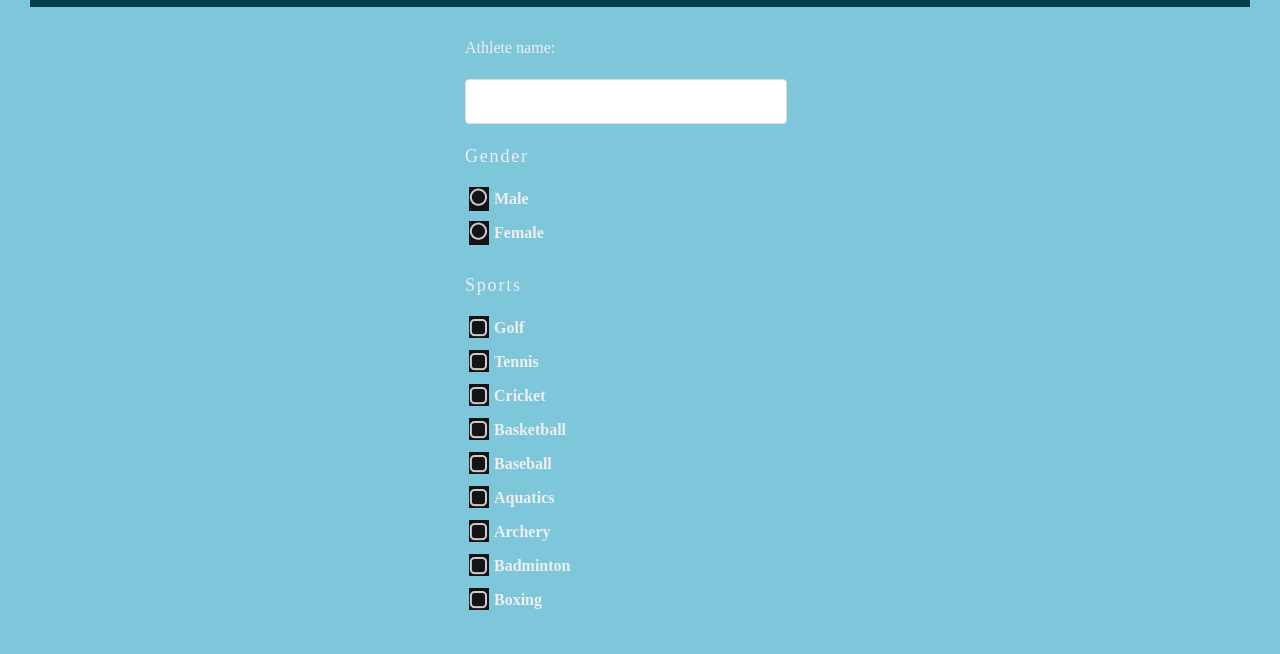
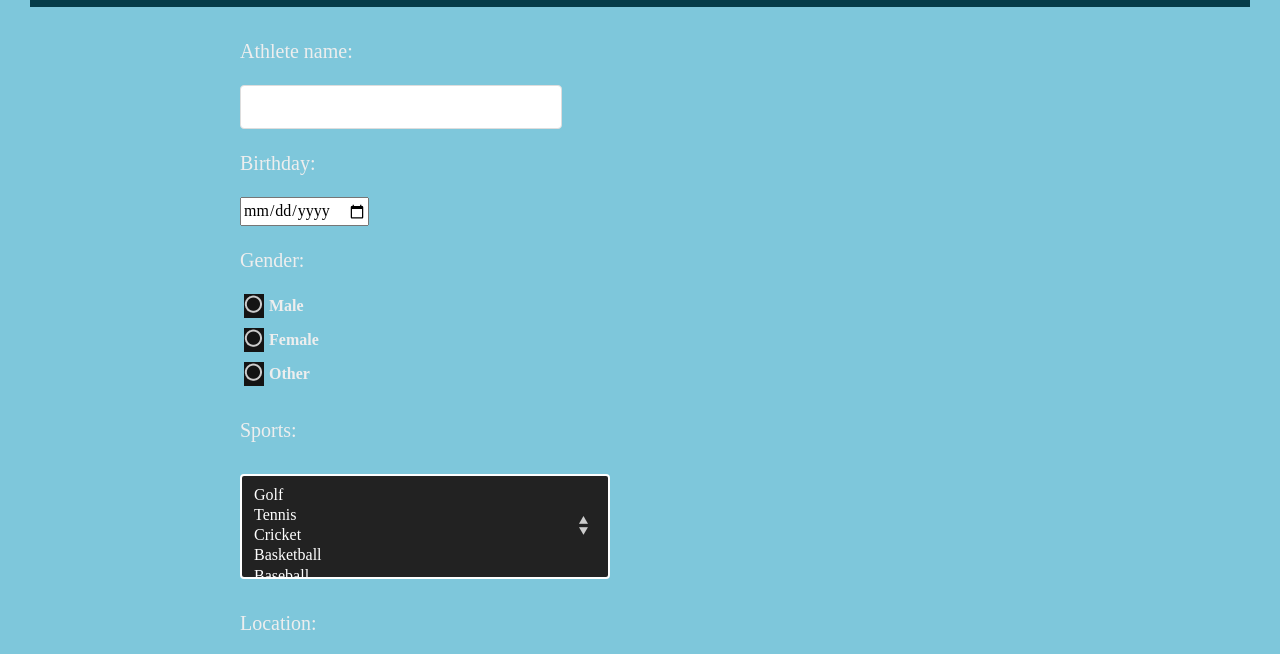
Before and after one commit to chiragcj96/Athlete-Data-Aggregation, a website: page app/index.html in a window 1280 px wide. Shown: the part 83-737 px from the top of the page. Drawn offline with nearby package versions, Linux system fonts and the light colour scheme.

Commit message:
Index and style sheet updated

```diff
--- a/app/app.css
+++ b/app/app.css
@@ -1,6 +1,6 @@
 /* app css stylesheet */
 body{
-  background: #141414;
+  background: #faf8f8;
   margin: 0;
   font-family: Arial, Helvetica, sans-serif;
 }
@@ -22,8 +22,8 @@ form{
 }
 
 form p{
-  font-size: 18px;
-  letter-spacing: 0.1em;
+  font-size: 20px;
+  letter-spacing: 0.0em;
 }
 /* 1 - BASE FORM STYLES */
 input[type="radio"]{
@@ -31,7 +31,7 @@ input[type="radio"]{
   width: 0;
   margin: 0;
 }
-label[for="male"], label[for="female"]{
+label[for="male"], label[for="female"], label[for="other"]{
   margin-bottom: 10px;
   display: inline-block;
   padding-left: 25px;
@@ -119,7 +119,7 @@ select{
   color: #fff;
   border-radius: 4px;
   border: 2px solid #fff;
-  width: 280px;
+  width: 370px;
 }
 input[type="submit"]{
   background: #b61111;
@@ -217,7 +217,7 @@ label{
   text-align: center;
 }
 form{
-  max-width: 350px;
+  max-width: 800px;
   margin: 30px auto;
 }
 input[type="submit"]{
--- a/app/index.html
+++ b/app/index.html
@@ -21,58 +21,127 @@
     <form>
       <!-- **** BASIC INFO **** -->
       <!-- Name -->
-      Athlete name:<input type="text" name="athletename">
+      <p>Athlete name:</p> <input type="text" name="athletename">
 
       <!-- Date of Birth -->
-      <p>Gender</p>
+      <p>Birthday:</p>
+      <input type="date" name="bday" />
+
+      <p>Gender:</p>
       <input type="radio" id="male" name="gender" />
       <label for="male">Male</label><br/>
       <input type="radio" id="female" name="gender" />
-      <label for="female">Female</label>
+      <label for="female">Female</label><br/>
+      <input type="radio" id="other" name="gender" />
+      <label for="other">Other</label>
 
       <!-- Sports -->
-      <p>Sports</p>
-      <input type="checkbox" id="golf" />
-      <label for="golf">Golf</label><br/>
-      <input type="checkbox" id="tennis" />
-      <label for="tennis">Tennis</label><br/>
-      <input type="checkbox" id="cricket" />
-      <label for="cricket">Cricket</label><br/>
-      <input type="checkbox" id="basketball" />
-      <label for="basketball">Basketball</label><br/>
-      <input type="checkbox" id="baseball" />
-      <label for="baseball">Baseball</label><br/>
-      <input type="checkbox" id="aquatics" />
-      <label for="aquatics">Aquatics</label><br/>
-      <input type="checkbox" id="archery" />
-      <label for="archery">Archery</label><br/>
-      <input type="checkbox" id="badminton" />
-      <label for="badminton">Badminton</label><br/>
-      <input type="checkbox" id="boxing" />
-      <label for="boxing">Boxing</label><br/>
+      <p>Sports:</p>
+      <select name="sports" multiple>
+        <option value="golf">Golf</option>
+        <option value="tennis">Tennis</option>
+        <option value="cricket">Cricket</option>
+        <option value="basketball">Basketball</option>
+        <option value="baseball">Baseball</option>
+        <option value="americanfootball">American Football</option>
+        <option value="aquatics">Aquatics</option>
+        <option value="archery">Archery</option>
+        <option value="automobileracing">Automobile Racing</option>
+        <option value="badminton">Badminton</option>
+        <option value="beachvolleyball">Beach Volleyball</option>
+        <option value="bobsleigh">Bobsleigh</option>
+        <option value="bodybuilding">Body Building</option>
+        <option value="boxing">Boxing</option>
+        <option value="crosscountryrunning">Cross Country Running</option>
+        <option value="crosscountryskiing">Cross Country Skiing</option>
+        <option value="curling">Curling</option>
+        <option value="cycling">Cycling</option>
+        <option value="darts">Darts</option>
+        <option value="decathlon">Decathlon</option>
+        <option value="downhillskiing">Down Hill Skiing</option>
+        <option value="equestrianism">Equestrianism</option>
+        <option value="eSports">eSports</option>
+        <option value="fencing">Fencing</option>
+        <option value="fieldhockey">Field Hockey</option>
+        <option value="figureskating">Figure Skating</option>
+        <option value="gymnastics">Gymnastics</option>
+        <option value="icehockey">Ice Hockey</option>
+        <option value="martialarts">Martial Arts</option>
+        <option value="mixedmartialarts">Mixed Martial Arts</option>
+        <option value="modernpentathlon">Modern Pentathlon</option>
+        <option value="motorcycleracing">Motorcycle Racing</option>
+        <option value="netball">Netball</option>
+        <option value="polo">Polo</option>
+        <option value="racquetball">Racquetball</option>
+        <option value="rowing">Rowing</option>
+        <option value="rugby">Rugby</option>
+        <option value="sailing">Sailing</option>
+        <option value="softball">Softball</option>
+        <option value="shooting">Shooting</option>
+        <option value="skateboarding">Skateboarding</option>
+        <option value="skeetshooting">Skeet Shooting</option>
+        <option value="skeleton">Skeleton</option>
+        <option value="snowboarding">Snow Boarding</option>
+        <option value="soccer">Soccer (Football)</option>
+        <option value="squash">Squash</option>
+        <option value="surfing">Surfing</option>
+        <option value="swimming">Swimming</option>
+      </select>
+
+
       <!-- Nationality -->
 
 
       <!-- **** ABOUT **** -->
       <!-- Location -->
-      <!-- Description -->
+      <p> Location:</p> <input type="text" placeholder="location" name="location">
+
+      <!-- About -->
+      <p> About:</p>
+      <textarea rows="4" cols="96" maxlength="1000" placeholder=" Enter details about your life achievements and future goals you want to achieve. "></textarea>
+      <!-- Associatoin -->
+      <p> Associatoin:</p> <input type="text" placeholder="e.g. NBA, NFL" name="association">
       <!-- Team -->
+      <p> Team:</p> <input type="text" placeholder="e.g. New York Giants" name="team">
       <!-- Interests -->
+      <p> Interests:</p> <input type="text" placeholder="e.g. surfing, reading, blogging" name="interest">
       <!-- Pets -->
+      <p> Pets:</p> <input type="text" placeholder="" name="pet">
       <!-- Drinks Alcohol ?-->
+      <p>Drinks Alcohol ?</p>
+      <select name="alcoholic">
+        <option value="always">Always</option>
+        <option value="often">Often</option>
+        <option value="sometimes">Sometimes</option>
+        <option value="rarely">Rarely</option>
+        <option value="never">Never</option>
+      </select>
+
       <!-- Married? -->
+      <p> Married ?</p>
+      <select name="married">
+        <option value="single">Single</option>
+        <option value="married">Married</option>
+        <option value="divorced">Divorced</option>
+      </select>
       <!-- Charities -->
-      <!-- Profile Image -->
+      <p> Charities:</p> <input type="text" placeholder="" name="charities">
 
 
       <!-- **** SOCIAL MEDIA **** -->
       <!-- Handles -->
+      <p> Social Media Handles:</p>
+      Facebook:<input type="text" placeholder="" name="facebook">
+      Twitter:<input type="text" placeholder="" name="twitter">
+      Instagram:<input type="text" placeholder="" name="instagram">
+      Tumblr:<input type="text" placeholder="" name="tumblr">
+
 
 
 
       <!-- Contact details -->
       <fieldset>
-        <legend>Contact Info</legend>
+        <legend> <p>Contact Info</p> </legend>
         <input type="email" placeholder="Email" required />
         <span class="tick"></span>
         <input type="telephone" placeholder="Phone number" required />
@@ -84,6 +153,13 @@
         <option>By email</option>
         <option>By telephone</option>
       </select>
+
+    <!-- Profile Image -->
+    <p> Profile Image:</p>
+    </form>
+
+    <form action="/action_page.php">
+      Select a file: <input type="file" name="myFile"><br><br>
       <input type="submit" value="Become a Ninja" />
     </form>
 
@@ -108,3 +184,27 @@
   <script src="core/version/interpolate-filter.js"></script>
 </body>
 </html>
+
+
+
+
+
+<!-- <p>Sports</p>
+<input type="checkbox" id="golf" />
+<label for="golf">Golf</label><br/>
+<input type="checkbox" id="tennis" />
+<label for="tennis">Tennis</label><br/>
+<input type="checkbox" id="cricket" />
+<label for="cricket">Cricket</label><br/>
+<input type="checkbox" id="basketball" />
+<label for="basketball">Basketball</label><br/>
+<input type="checkbox" id="baseball" />
+<label for="baseball">Baseball</label><br/>
+<input type="checkbox" id="aquatics" />
+<label for="aquatics">Aquatics</label><br/>
+<input type="checkbox" id="archery" />
+<label for="archery">Archery</label><br/>
+<input type="checkbox" id="badminton" />
+<label for="badminton">Badminton</label><br/>
+<input type="checkbox" id="boxing" />
+<label for="boxing">Boxing</label><br/> -->
```
